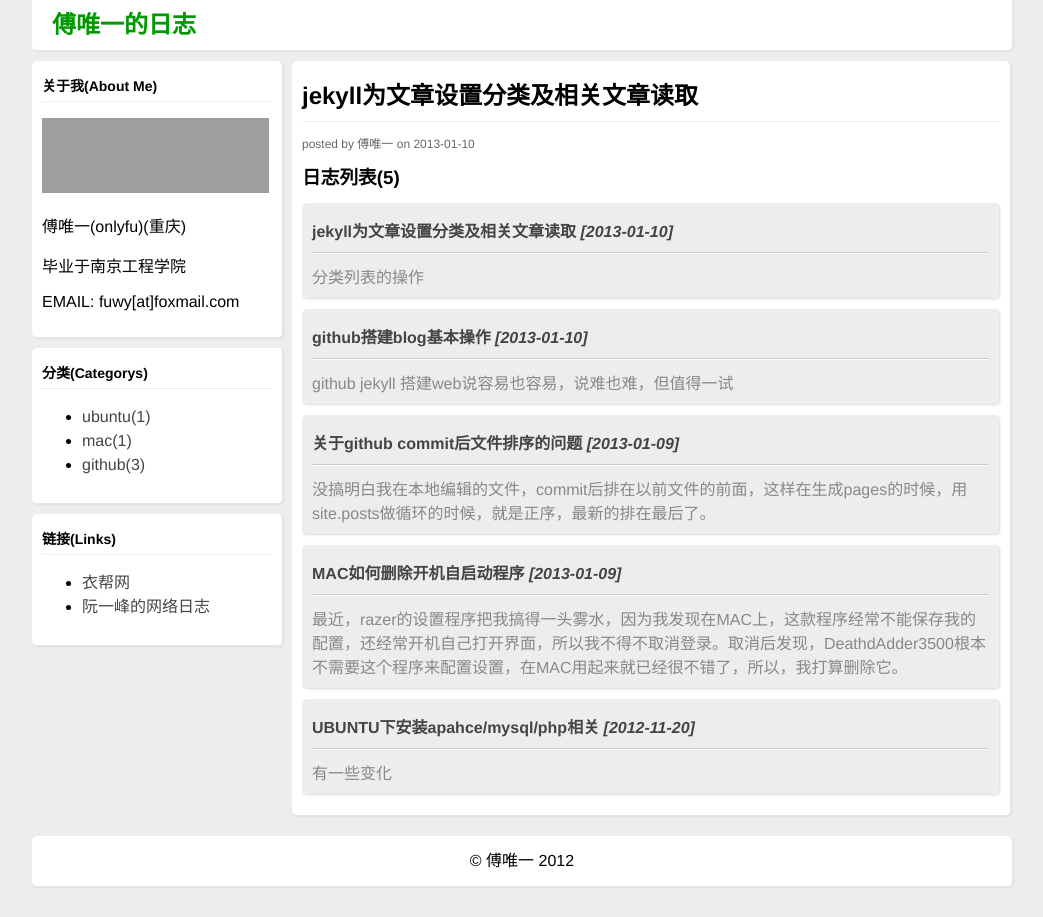
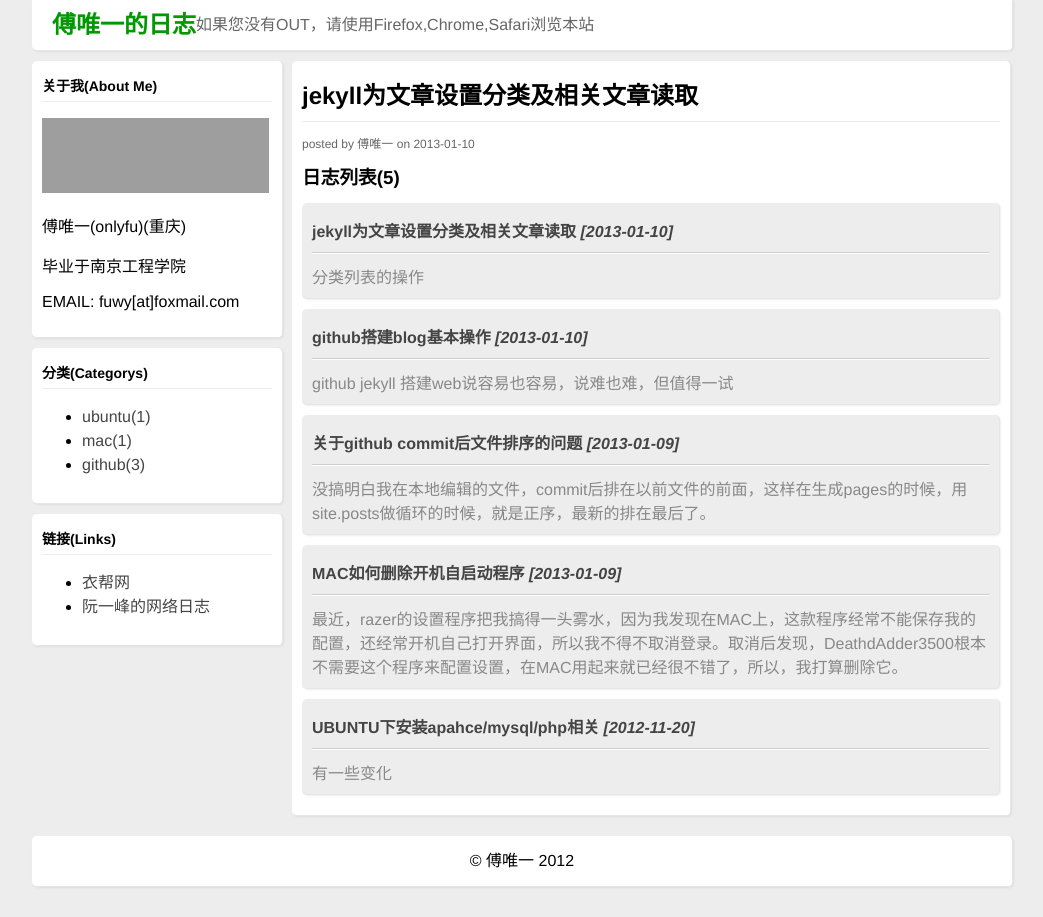
Before and after one commit to yuiitsu/logs, a Jekyll site: the page built from index.html, in a window 1280 px wide. Shown: the whole page, without its empty margins (118-1161 px from the left). Built offline with Jekyll 4.4.1, drawn with Linux system fonts in a browser that asks for light colours; the list of posts is cut into pages by our own code; grey boxes are pictures that could not be loaded.

Commit message:
update header

```diff
--- a/_includes/header.html
+++ b/_includes/header.html
@@ -11,4 +11,5 @@
         <div class="wrap">
 		<div class="header radius">
 			<h2><a href="{{ site:baseurl  }}">傅唯一的日志</a></h2>
+			<span class="right">如果您没有OUT，请使用Firefox,Chrome,Safari浏览本站</span>
 		</div>
--- a/css/common.css
+++ b/css/common.css
@@ -6,6 +6,7 @@ body{background-color:#ededed;padding:0px;margin:0px;font-family:"微软雅黑",
 .wrap{width:980px;margin:0 auto;}
 .header{width:100%;height:50px;border-radius: 0px 0px 5px 5px;}
 .header h2{height:50px;line-height:50px;float:left;margin:0px;padding:0px;padding-left:20px;}
+.header span{height:50px;line-height:50px;display: inline-block;padding-right:20px;color:#666;}
 .header h2 a{text-decoration: none;color:#009900;font-weight:700px;}
 .main{width:100%;padding-top:10px;}
 .sidebar{width:250px;}
```
Also changed, not shown: 1 other file.
